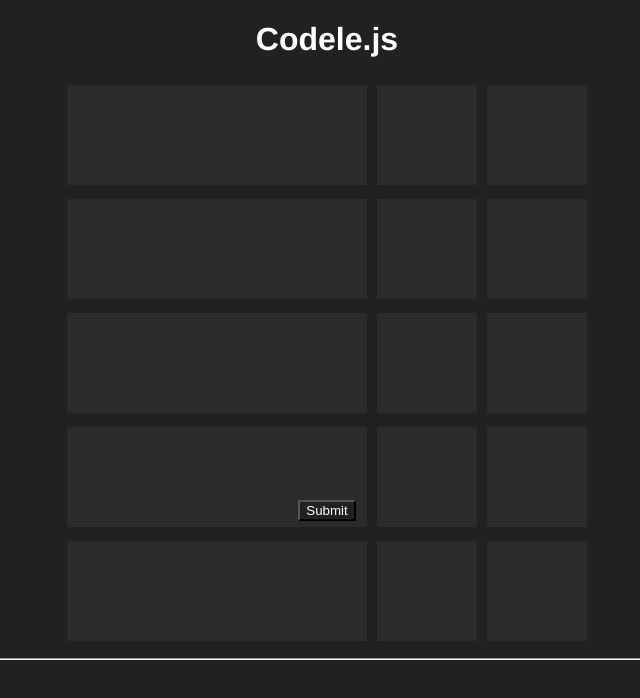
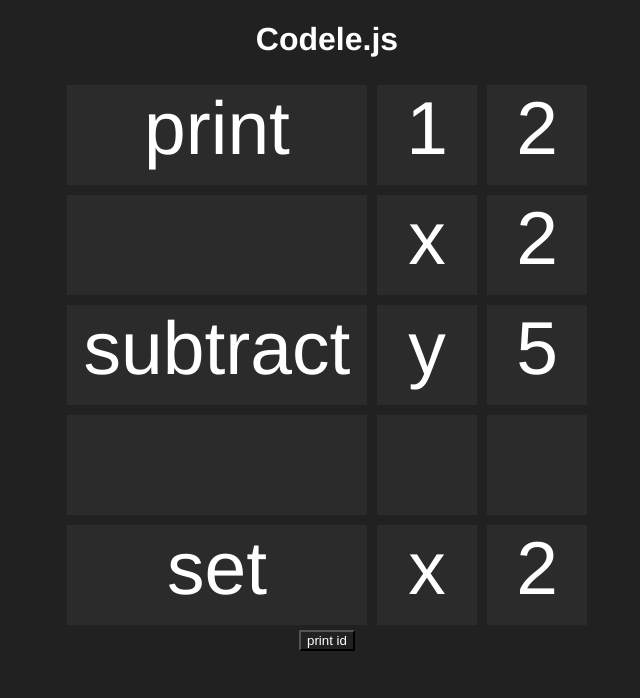
Before and after one commit to JakeMullins/codele, a Vue app: page / in a window 1280 px wide. Shown: the top 698 px of the page, without its empty margins (313-953 px from the left). Built offline with nearby package versions, Linux system fonts and the light colour scheme.

Commit message:
Fixed formatting bug involving empty data fields

```diff
--- a/src/components/GameRow.vue
+++ b/src/components/GameRow.vue
@@ -1,38 +1,109 @@
 <template>
   <div class="guess">
-    {{ currSelected }}
-    <div class="row" v-for="row in rows" :key="row">
-      <div class="function">
-        {{ functionString }}
+    <div class="row" id="row1">
+      <div v-bind:class="[this.currentId==='1-function'?'function-selected':'function-unselected']" id="1-function" @click="fieldSelect('1-function')">
+        {{ input[1].functionString }}
       </div>
-      <div class="argument">
-        {{ arg1 }}
+      <div v-bind:class="[ (this.currentId === '1-arg1') ? 'argument-selected' : 'argument-unselected' ]" id="1-arg1" @click="fieldSelect('1-arg1')">
+        {{ input[1].arg1 }}
       </div>
-      <div class="argument">
-        {{ arg2 }}
+      <div v-bind:class="[ (this.currentId === '1-arg2') ? 'argument-selected' : 'argument-unselected' ]" id="1-arg2" @click="fieldSelect('1-arg2')">
+        {{ input[1].arg2 }}
       </div>
     </div>
-    <hr />
+    <div class="row" id="row2">
+      <div v-bind:class="[this.currentId==='2-function'?'function-selected':'function-unselected']" id="2-function" @click="fieldSelect('2-function')">
+        {{ input[2].functionString }}
+      </div>
+      <div v-bind:class="[ (this.currentId === '2-arg1') ? 'argument-selected' : 'argument-unselected' ]" id="2-arg1" @click="fieldSelect('2-arg1')">
+        {{ input[2].arg1 }}
+      </div>
+      <div v-bind:class="[ (this.currentId === '2-arg2') ? 'argument-selected' : 'argument-unselected' ]" id="2-arg2" @click="fieldSelect('2-arg2')">
+        {{ input[2].arg2 }}
+      </div>
+    </div>
+    <div class="row" id="row3">
+      <div v-bind:class="[this.currentId==='3-function'?'function-selected':'function-unselected']" id="3-function" @click="fieldSelect('3-function')">
+        {{ input[3].functionString }}
+      </div>
+      <div v-bind:class="[ (this.currentId === '3-arg1') ? 'argument-selected' : 'argument-unselected' ]" id="3-arg1" @click="fieldSelect('3-arg1')">
+        {{ input[3].arg1 }}
+      </div>
+      <div v-bind:class="[ (this.currentId === '3-arg2') ? 'argument-selected' : 'argument-unselected' ]" id="3-arg2" @click="fieldSelect('3-arg2')">
+        {{ input[3].arg2 }}
+      </div>
+    </div>
+    <div class="row" id="row4">
+      <div v-bind:class="[this.currentId==='4-function'?'function-selected':'function-unselected']" id="4-function" @click="fieldSelect('4-function')">
+        {{ input[4].functionString }}
+      </div>
+      <div v-bind:class="[this.currentId === '4-arg1' ? 'argument-selected' : 'argument-unselected' ]" id="4-arg1" @click="fieldSelect('4-arg1')">
+        {{ input[4].arg1 }}
+      </div>
+      <div v-bind:class="[ this.currentId === '4-arg2' ? 'argument-selected' : 'argument-unselected' ]" id="4-arg2" @click="fieldSelect('4-arg2')">
+        {{ input[4].arg2 }}
+      </div>
+    </div>
+    <div class="row" id="row5">
+      <div v-bind:class="[this.currentId==='5-function'?'function-selected':'function-unselected']" id="5-function" @click="fieldSelect('5-function')">
+        {{ input[5].functionString }}
+      </div>
+      <div v-bind:class="[(this.currentId === '5-arg1') ? 'argument-selected' : 'argument-unselected' ]" id="5-arg1" @click="fieldSelect('5-arg1')">
+        {{ input[5].arg1 }}
+      </div>
+      <div v-bind:class="[(this.currentId === '5-arg2') ? 'argument-selected' : 'argument-unselected' ]" id="5-arg2" @click="fieldSelect('5-arg2')">
+        {{ input[5].arg2 }}
+      </div>
+    </div>
+    <button @click="printId">print id</button>
   </div>
 </template>
 
 <script>
 export default {
   name: "GameRow",
-  data: () => {
-    return {
-      rows: [1, 2, 3, 4, 5],
-    };
-  },
+  // Put data here
   props: {
     correct: Object,
-    row1: String,
-    row2: String,
-    row3: String,
-    row4: String,
-    row5: String,
-    currSelected: Number,
+    input: Object,
   },
+  methods: {
+    // Sets current ID =
+    fieldSelect(input) {
+      this.currentId = input;
+      this.$emit('fieldSelected', input);
+    },
+    printId(){
+      console.log(this.currentId);
+    },
+
+  },
+  data: function() {
+    return {
+      currentId: "No field selected",
+      fieldIDs: [
+        "1-function", "1-arg1", "1-arg2",
+        "2-function", "2-arg1", "2-arg2",
+        "3-function", "3-arg1", "3-arg2",
+        "4-function", "4-arg1", "4-arg2",
+        "5-function", "5-arg1", "5-arg2",
+      ],
+      functionIDs: [
+        "1-function",
+        "2-function",
+        "3-function",
+        "4-function",
+        "5-function",
+      ],
+      argumentIDs: [
+        "1-arg1", "1-arg2",
+        "2-arg1", "2-arg2",
+        "3-arg1", "3-arg2",
+        "4-arg1", "4-arg2",
+        "5-arg1", "5-arg2",
+      ]
+    }
+  }
 };
 </script>
 
@@ -43,26 +114,52 @@
 }
 
 .row {
-  grid-template-rows: repeat(6, 1fr);
   box-sizing: border-box;
   text-align: center;
+  vertical-align: center;
 }
 
-.function {
+.function-unselected {
   display: inline-block;
   width: 300px;
   height: 100px;
   background-color: #2b2b2b;
+  color: #fff;
   margin: 5px;
   font-size: 75px;
+  vertical-align: middle;
 }
 
-.argument {
+.function-selected {
+  display: inline-block;
+  width: 300px;
+  height: 100px;
+  background-color: #fff;
+  color: #2b2b2b;
+  margin: 5px;
+  font-size: 75px;
+  vertical-align: middle;
+}
+
+.argument-unselected {
   display: inline-block;
   width: 100px;
   height: 100px;
   background-color: #2b2b2b;
+  color: #fff;
   margin: 5px;
   font-size: 75px;
+  vertical-align: middle;
+}
+
+.argument-selected{
+  display: inline-block;
+  width: 100px;
+  height: 100px;
+  background-color: #fff;
+  color: #2b2b2b;
+  margin: 5px;
+  font-size: 75px;
+  vertical-align: middle;
 }
 </style>
--- a/src/views/GameView.vue
+++ b/src/views/GameView.vue
@@ -9,16 +9,11 @@
           <!--Dynamically assign row strings based on keyboard inputs-->
           <GameRow
             v-bind:correct="currExpression"
-            v-bind:row1="currInput[0]"
-            v-bind:row2="currInput[0]"
-            v-bind:row3="currInput[0]"
-            v-bind:row4="currInput[0]"
-            v-bind:row5="currInput[0]"
-            v-bind:currSelected="currInput.select"
+            v-bind:input="input"
+            @fieldSelected="changeSelected($event)"
           />
         </div>
       </div>
-      <button>Submit</button>
     </div>
   </div>
 </template>
@@ -31,33 +26,114 @@
   data: function () {
     return {
       currExpression: {
-        "a": 2,
-        "b": 3,
-        "0": "print a 1",
-        "1": "add a 4",
-        "2": "subtract b 5",
-        "3": "assign b 5",
-        "4": "print b 3",
+        a: "2",
+        b: "3",
+        0: "print a 1",
+        1: "add a 4",
+        2: "subtract b 5",
+        3: "assign b 5",
+        4: "print b 3",
         result: "2 5 5 5",
       },
-      currInput: {
-        "0": "GameView 1",
-        "1": "",
-        "2": "",
-        "3": "",
-        "4": "",
-        "selected": -1,
-      }
+      input: {
+        1: {
+          functionString: "print",
+          arg1: "1",
+          arg2: "2",
+        },
+        2: {
+          functionString: "",
+          arg1: "x",
+          arg2: "2",
+        },
+        3: {
+          functionString: "subtract",
+          arg1: "y",
+          arg2: "5",
+        },
+        4: {
+          functionString: "",
+          arg1: "",
+          arg2: "",
+        },
+        5: {
+          functionString: "set",
+          arg1: "x",
+          arg2: "2",
+        },
+        currSelected: -1,
+      },
     };
   },
   components: {
     GameRow,
   },
+  // Key down event handler
+  created() {
+    window.addEventListener("keydown", (e) => {
+      // If letter
+      // Or if backspace
+      if (
+        e.key.toLowerCase() != e.key.toUpperCase() &&
+        (e.key.length == 1 || e.key == "Backspace")
+      ) {
+        this.appendToEntry(e.key);
+      }
+    });
+  },
+  methods: {
+    // Called when a field is clicked
+    changeSelected(data) {
+      this.input.currSelected = data;
+    },
+    appendToEntry(input) {
+      // Could possibly parse currSelected string to get correct
+      let selected = this.$data.input.currSelected;
+      let arr = selected.split("-");
+
+      let func = this.$data.input[arr[0]].functionString;
+      let arg1 = this.$data.input[arr[0]].arg1;
+      let arg2 = this.$data.input[arr[0]].arg2;
+
+      if (arr[1] == "function") {
+        if (input == "Backspace") {
+          this.$data.input[arr[0]].functionString = func.substring(
+            0,
+            func.length - 1
+          );
+        } else {
+          this.$data.input[arr[0]].functionString += input;
+        }
+      }
+
+      if (arr[1] == "arg1") {
+        if (input == "Backspace") {
+          this.$data.input[arr[0]].arg1 = arg1.substring(0, arg1.length - 1);
+        } else {
+          this.$data.input[arr[0]].arg1 += input;
+        }
+      }
+
+      if (arr[1] == "arg2") {
+        if (input == "Backspace") {
+          this.$data.input[arr[0]].arg2 = arg2.substring(0, arg2.length - 1);
+        } else {
+          this.$data.input[arr[0]].arg2 += input;
+        }
+      }
+
+      console.log(func, arg1, arg2);
+
+      //      console.log(this.$data.input[arr[0]]);
+      // Add character to entry
+      // If backspace, delete one character
+    },
+  },
 };
 </script>
 
 <style scoped>
-  /*
+/*
 #game {
   Make button go to right spot
      Might have to mess with containers
```
Also changed, not shown: TODO.txt.
